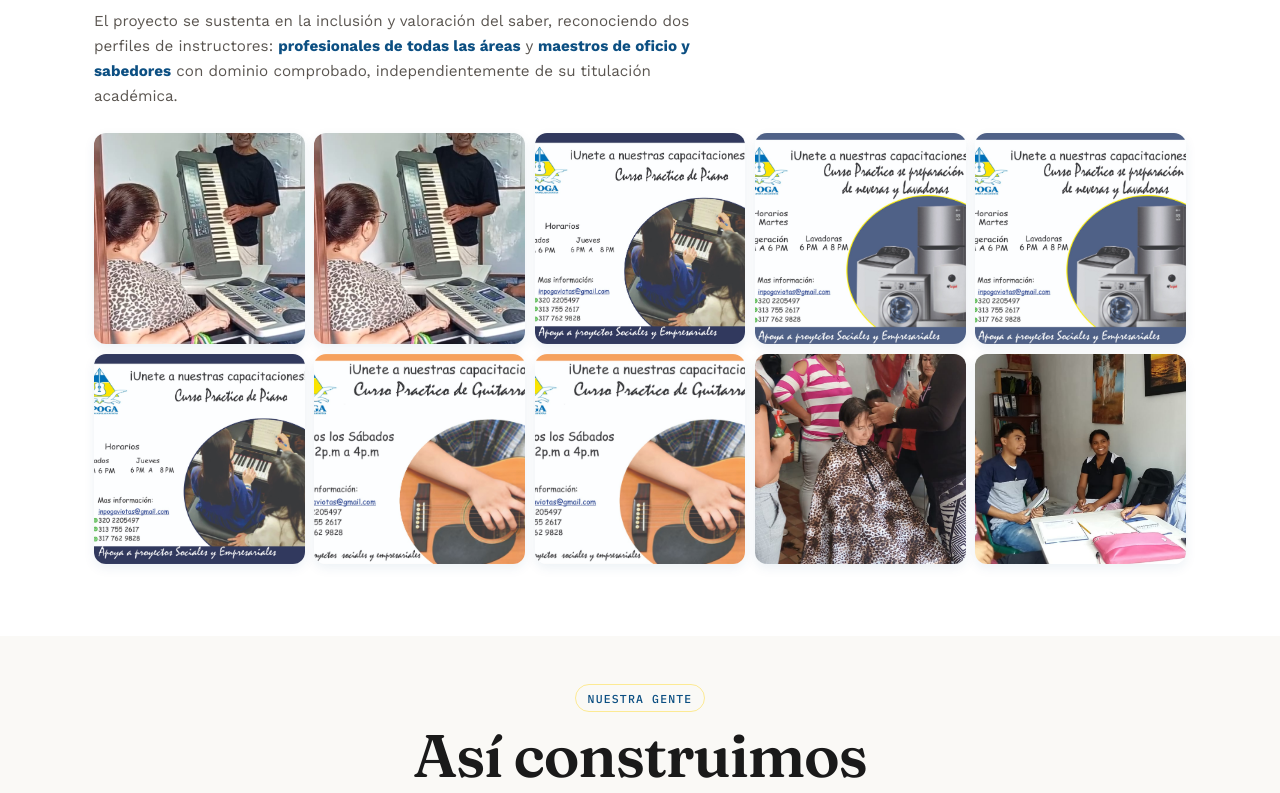
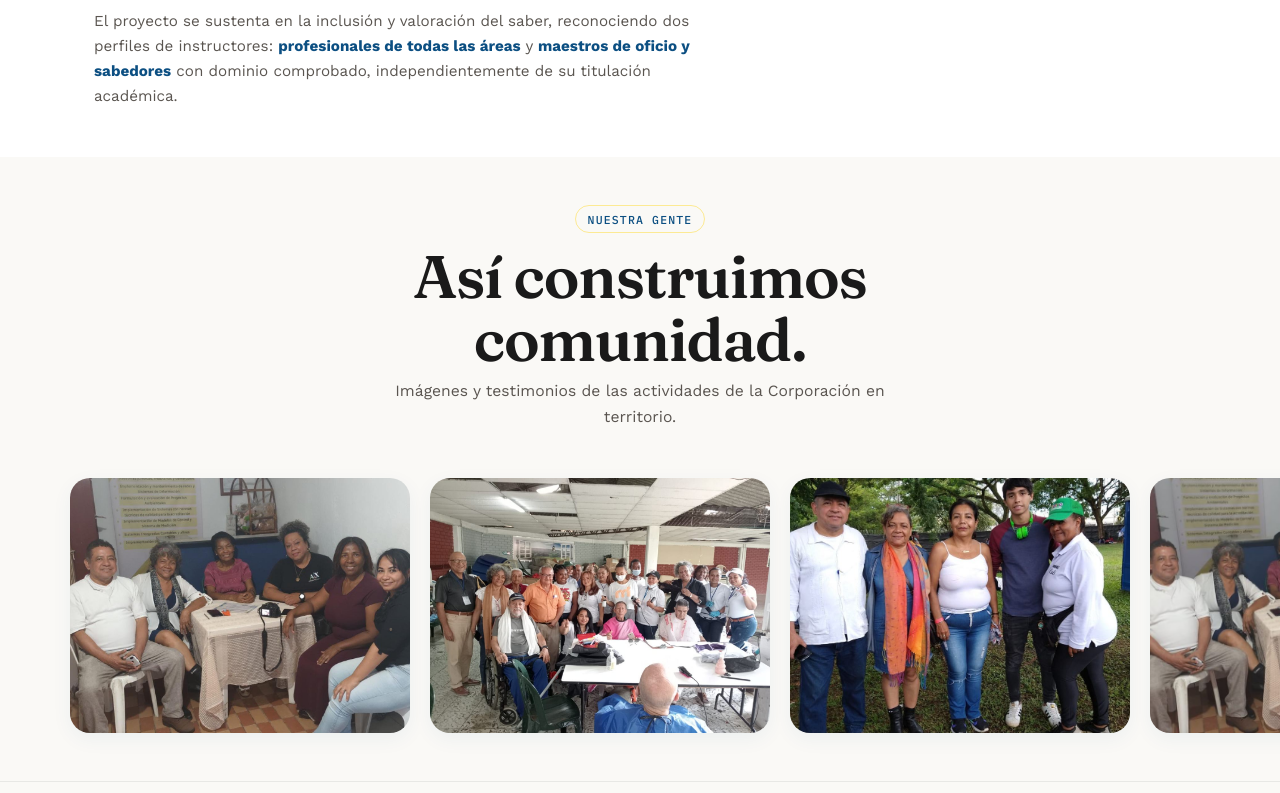
Before and after one commit to haimerb/inpoga, a React (Vite) app in the folder react-app/: page / in a window 1280 px wide. Shown: the part 6380-7173 px from the top of the page. Built offline with nearby package versions, Linux system fonts and the light colour scheme.

Commit message:
fix: mover fotos Transmisión de Saberes a Galería con etiqueta. Limpiar Proyectos.jsx.

```diff
--- a/react-app/src/components/Galeria.jsx
+++ b/react-app/src/components/Galeria.jsx
@@ -18,6 +18,16 @@ const galleryItems = [
   },
   { src: '/assets/gallery/gaviotas-31.jpg', alt: 'Trabajo en comunidad de mujeres artesanas en Pance, Cali' },
   { src: '/assets/gallery/gaviotas-19.jpg', alt: 'Capacitación en territorio para mujeres del suroccidente' },
+  { src: '/assets/gallery/transmision-saberes-01.jpg', alt: 'Transmisión de Saberes — taller comunitario', tag: 'Transmisión de Saberes' },
+  { src: '/assets/gallery/transmision-saberes-02.jpg', alt: 'Transmisión de Saberes — formación en territorio', tag: 'Transmisión de Saberes' },
+  { src: '/assets/gallery/transmision-saberes-03.jpg', alt: 'Transmisión de Saberes — compartir conocimiento', tag: 'Transmisión de Saberes' },
+  { src: '/assets/gallery/transmision-saberes-04.jpg', alt: 'Transmisión de Saberes — aprendizaje colaborativo', tag: 'Transmisión de Saberes' },
+  { src: '/assets/gallery/transmision-saberes-05.jpg', alt: 'Transmisión de Saberes — capacitación práctica', tag: 'Transmisión de Saberes' },
+  { src: '/assets/gallery/transmision-saberes-06.jpg', alt: 'Transmisión de Saberes — comunidad participando', tag: 'Transmisión de Saberes' },
+  { src: '/assets/gallery/transmision-saberes-07.jpg', alt: 'Transmisión de Saberes — saberes ancestrales', tag: 'Transmisión de Saberes' },
+  { src: '/assets/gallery/transmision-saberes-08.jpg', alt: 'Transmisión de Saberes — actividades formativas', tag: 'Transmisión de Saberes' },
+  { src: '/assets/gallery/transmision-saberes-09.jpg', alt: 'Transmisión de Saberes — encuentro de saberes', tag: 'Transmisión de Saberes' },
+  { src: '/assets/gallery/transmision-saberes-10.jpg', alt: 'Transmisión de Saberes — integración comunitaria', tag: 'Transmisión de Saberes' },
 ]
 
 export default function Galeria() {
@@ -88,6 +98,17 @@ export default function Galeria() {
                     </svg>
                   </Box>
                 )}
+                {item.tag && (
+                  <Box sx={{
+                    position: 'absolute', top: 10, left: 10,
+                    fontFamily: '"IBM Plex Mono", monospace', fontSize: '0.65rem', fontWeight: 600,
+                    letterSpacing: '0.04em', textTransform: 'uppercase',
+                    color: '#fff', bgcolor: 'rgba(12,79,130,0.85)',
+                    px: 0.8, py: 0.3, borderRadius: '999px', backdropFilter: 'blur(4px)',
+                  }}>
+                    {item.tag}
+                  </Box>
+                )}
               </Box>
             ))}
           </Box>
--- a/react-app/src/components/Proyectos.jsx
+++ b/react-app/src/components/Proyectos.jsx
@@ -45,19 +45,6 @@ const saberesFases = [
   { title: 'Diseño pedagógico', desc: 'Estructuración de áreas del conocimiento y cronogramas según las solicitudes del territorio.' },
   { title: 'Ejecución en territorio', desc: 'Talleres, seminarios, clases y acompañamiento personalizado de aprendizaje colaborativo.' },
   { title: 'Monitoreo', desc: 'Evaluación de aprendizajes y guías de aprendizaje local para el mejoramiento continuo.' },
-]
-
-const saberesImages = [
-  { src: '/assets/gallery/transmision-saberes-01.jpg', alt: 'Transmisión de Saberes — taller comunitario' },
-  { src: '/assets/gallery/transmision-saberes-02.jpg', alt: 'Transmisión de Saberes — formación en territorio' },
-  { src: '/assets/gallery/transmision-saberes-03.jpg', alt: 'Transmisión de Saberes — compartir conocimiento' },
-  { src: '/assets/gallery/transmision-saberes-04.jpg', alt: 'Transmisión de Saberes — aprendizaje colaborativo' },
-  { src: '/assets/gallery/transmision-saberes-05.jpg', alt: 'Transmisión de Saberes — capacitación práctica' },
-  { src: '/assets/gallery/transmision-saberes-06.jpg', alt: 'Transmisión de Saberes — comunidad participando' },
-  { src: '/assets/gallery/transmision-saberes-07.jpg', alt: 'Transmisión de Saberes — saberes ancestrales' },
-  { src: '/assets/gallery/transmision-saberes-08.jpg', alt: 'Transmisión de Saberes — actividades formativas' },
-  { src: '/assets/gallery/transmision-saberes-09.jpg', alt: 'Transmisión de Saberes — encuentro de saberes' },
-  { src: '/assets/gallery/transmision-saberes-10.jpg', alt: 'Transmisión de Saberes — integración comunitaria' },
 ]
 
 const cardSx = {
@@ -197,17 +184,9 @@ export default function Proyectos() {
             ))}
           </Box>
 
-          <Typography sx={{ fontSize: '0.95rem', color: 'text.secondary', mb: 3, maxWidth: 640 }}>
+          <Typography sx={{ fontSize: '0.95rem', color: 'text.secondary', maxWidth: 640 }}>
             El proyecto se sustenta en la inclusión y valoración del saber, reconociendo dos perfiles de instructores: <Box component="strong" sx={{ color: 'primary.main' }}>profesionales de todas las áreas</Box> y <Box component="strong" sx={{ color: 'primary.main' }}>maestros de oficio y sabedores</Box> con dominio comprobado, independientemente de su titulación académica.
           </Typography>
-
-          <Box sx={{ display: 'grid', gridTemplateColumns: { xs: 'repeat(2, 1fr)', sm: 'repeat(3, 1fr)', md: 'repeat(5, 1fr)' }, gap: 1.2, mb: 3 }}>
-            {saberesImages.map((img, i) => (
-              <Box key={i} sx={{ borderRadius: '0.75rem', overflow: 'hidden', aspectRatio: '1', boxShadow: '0 4px 12px rgba(12,79,130,0.08)', transition: 'transform 0.3s ease, box-shadow 0.3s ease', '&:hover': { transform: 'scale(1.03)', boxShadow: '0 8px 24px rgba(12,79,130,0.14)' } }}>
-                <Box component="img" src={img.src} alt={img.alt} loading="lazy" sx={{ width: '100%', height: '100%', objectFit: 'cover', display: 'block' }} />
-              </Box>
-            ))}
-          </Box>
         </ProyectoBlock>
       </Box>
     </Box>
```
Also changed, not shown: 1 other file (tests, documents, lock files or other folders).
